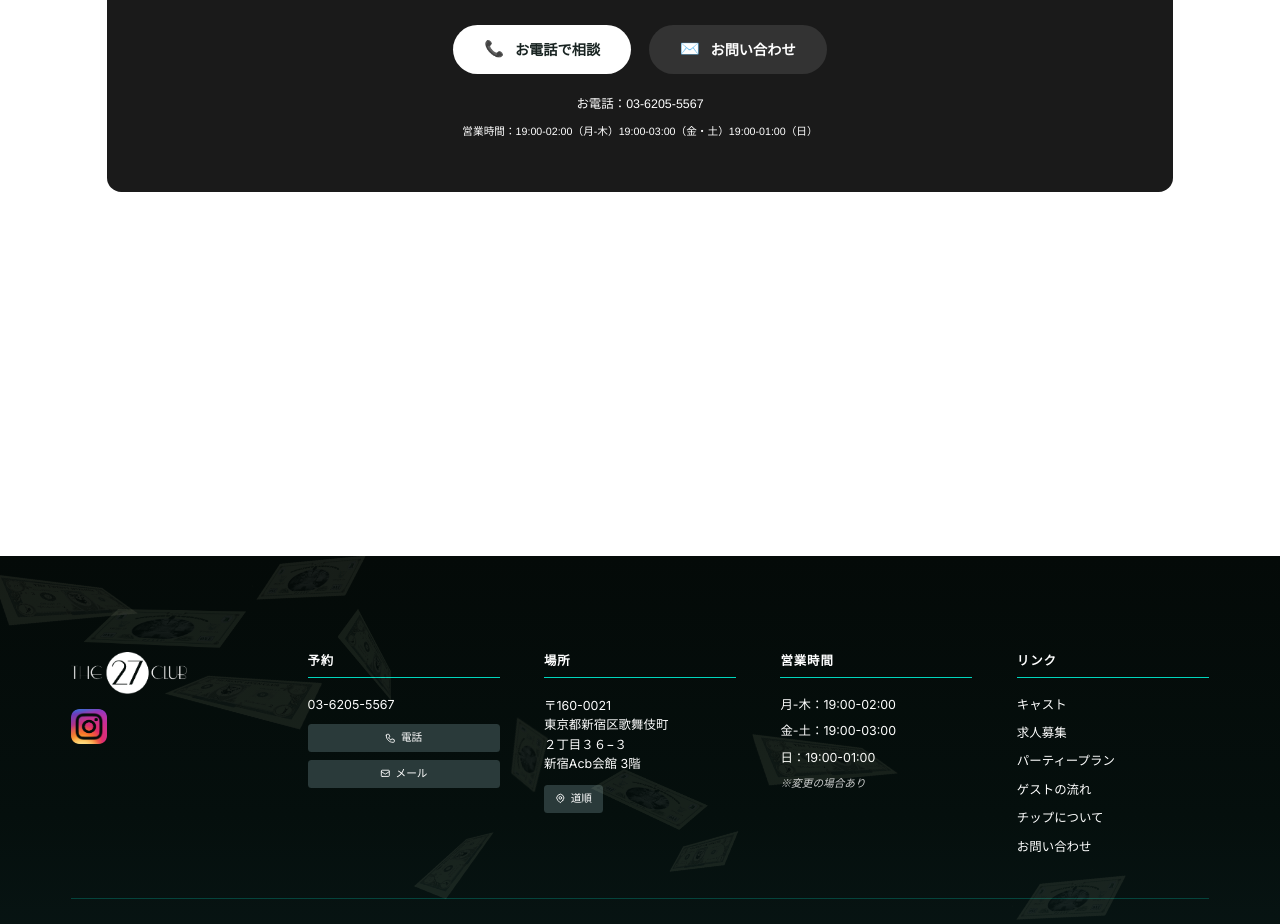
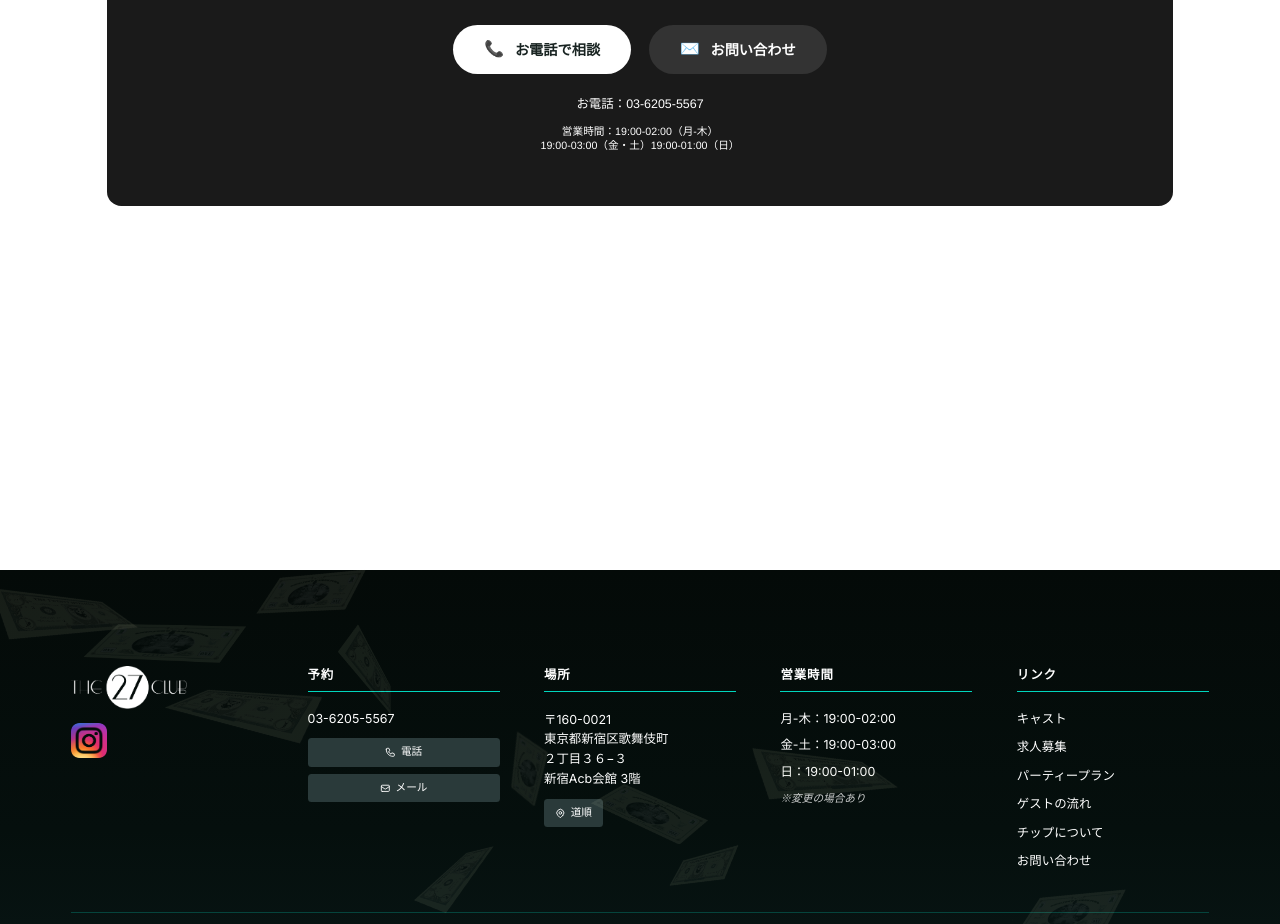
Before and after one commit to tmksh/27club, a React (Vite) app: page /u12495u12442u12540u12486u12451u12540u12501u12442u12521u12531 in a window 1280 px wide. Shown: the part 2980-3904 px from the top of the page. Built offline with nearby package versions, Linux system fonts and the light colour scheme; no server answers; a web font is replaced by a local one.

Commit message:
Add line break in business hours

```diff
--- a/src/screens/ScreenWrapper/sections/Frame7/Frame7.jsx
+++ b/src/screens/ScreenWrapper/sections/Frame7/Frame7.jsx
@@ -314,7 +314,11 @@ export const Frame7 = () => {
               {t('pricingSection.phone')}
             </span>
             <span className="[font-family:'Noto_Serif_JP',Helvetica] font-normal text-white text-[10px] md:text-xs">
-              {t('pricingSection.hours')}
+              {language === 'ja' ? (
+                <>営業時間：19:00-02:00（月-木）<br />19:00-03:00（金・土）19:00-01:00（日）</>
+              ) : (
+                t('pricingSection.hours')
+              )}
             </span>
           </div>
         </div>
```
